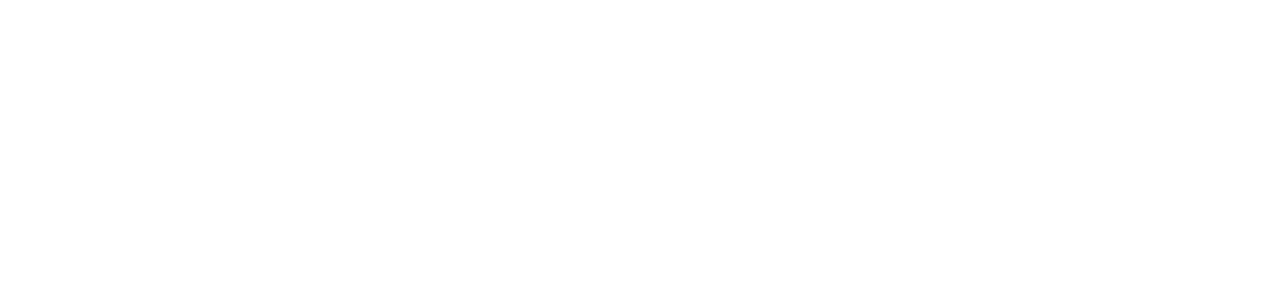
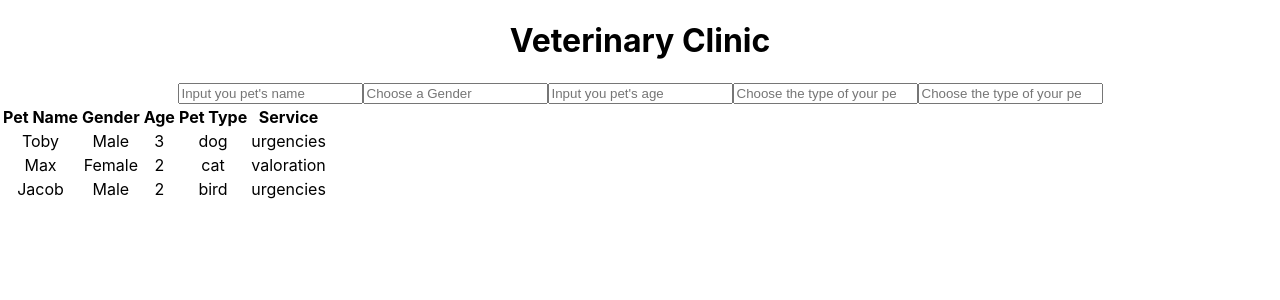
Before and after one commit to davidvm1/practica4, a React (Create React App) app: page / in a window 1280 px wide. Shown: the top 300 px of the page. Built offline with nearby package versions, Linux system fonts and the light colour scheme.

Commit message:
Component creation, context creation and context render mapping

```diff
--- a/src/App.js
+++ b/src/App.js
@@ -1,11 +1,18 @@
-import React from 'react';
-import './App.css';
+import React from "react";
+import "./App.css";
+import { PetProvider } from "./contexts/PetContext";
+import PetForm from "./components/PetForm";
+import PetList from "./components/Petlist";
 
 function App() {
   return (
-    <div className="App">
-
-    </div>
+    <PetProvider>
+      <div className="App">
+        <h1>Veterinary Clinic</h1>
+        <PetForm />
+        <PetList />
+      </div>
+    </PetProvider>
   );
 }
 
--- /dev/null
+++ b/src/components/Pet.js
@@ -0,0 +1,15 @@
+import React from "react";
+
+const Pet = ({ name, gender, age, type, service }) => {
+  return (
+    <tr>
+      <td>{name}</td>
+      <td>{gender}</td>
+      <td>{age}</td>
+      <td>{type}</td>
+      <td>{service}</td>
+    </tr>
+  );
+};
+
+export default Pet;
--- /dev/null
+++ b/src/components/PetForm.js
@@ -0,0 +1,36 @@
+import React, { useState } from "react";
+
+const PetForm = () => {
+  const [name, setName] = useState("");
+  const [gender, setGender] = useState("");
+  const [age, setAge] = useState(0);
+  const [type, setType] = useState("");
+  const [service, setService] = useState("");
+
+  return (
+    <form autoComplete="off">
+      <input type="text" name="name" placeholder="Input you pet's name" />
+      <input list="gender" placeholder="Choose a Gender" />
+      <datalist id="gender">
+        <option value="Male" />
+        <option value="Female" />
+      </datalist>
+      <input type="number" name="age" placeholder="Input you pet's age" />
+      <input list="type" placeholder="Choose the type of your pet" />
+      <datalist id="type">
+        <option value="Dog" />
+        <option value="Cat" />
+        <option value="Hamster" />
+        <option value="Bird" />
+      </datalist>
+      <input list="service" placeholder="Choose the type of your pet" />
+      <datalist id="service">
+        <option value="Assessment" />
+        <option value="Emergencies" />
+        <option value="Hospitalization" />
+      </datalist>
+    </form>
+  );
+};
+
+export default PetForm;
--- /dev/null
+++ b/src/components/Petlist.js
@@ -0,0 +1,30 @@
+import React, { useContext } from "react";
+import Pet from "./Pet";
+import { PetContext } from "../contexts/PetContext";
+
+const Petlist = () => {
+  const [pets, setPets] = useContext(PetContext);
+
+  return (
+    <table>
+      <tr>
+        <th>Pet Name</th>
+        <th>Gender</th>
+        <th>Age</th>
+        <th>Pet Type</th>
+        <th>Service</th>
+      </tr>
+      {pets.map((pet) => (
+        <Pet
+          name={pet.name}
+          gender={pet.gender}
+          age={pet.age}
+          type={pet.type}
+          service={pet.service}
+        />
+      ))}
+    </table>
+  );
+};
+
+export default Petlist;
--- /dev/null
+++ b/src/contexts/PetContext.js
@@ -0,0 +1,36 @@
+import React, { createContext, useState } from 'react';
+
+export const PetContext = createContext();
+
+export const PetProvider = (props) => {
+
+    const [pet, setPet] = useState([
+        {
+            name: 'Toby',
+            gender: 'Male',
+            age: 3,
+            type: 'dog',
+            service: 'urgencies'
+        },
+        {
+            name: 'Max',
+            gender: 'Female',
+            age: 2,
+            type: 'cat',
+            service: 'valoration'
+        },
+        {
+            name: 'Jacob',
+            gender: 'Male',
+            age: 2,
+            type: 'bird',
+            service: 'urgencies'
+        },
+    ])
+
+    return (
+        <PetContext.Provider value={[pet, setPet]}>
+            {props.children}
+        </PetContext.Provider>
+    )
+}
```
